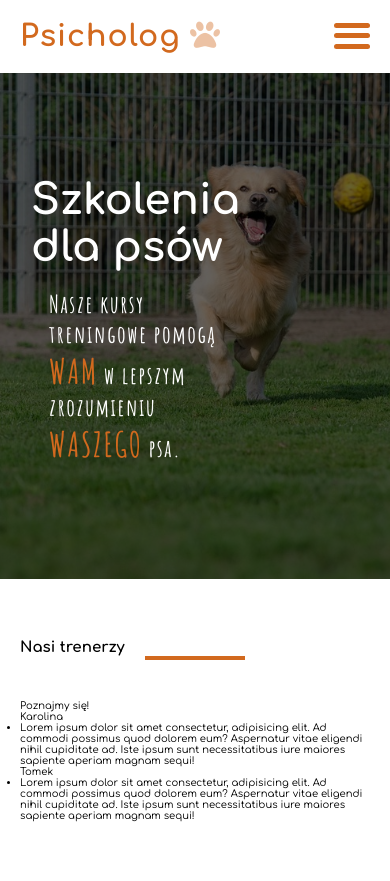
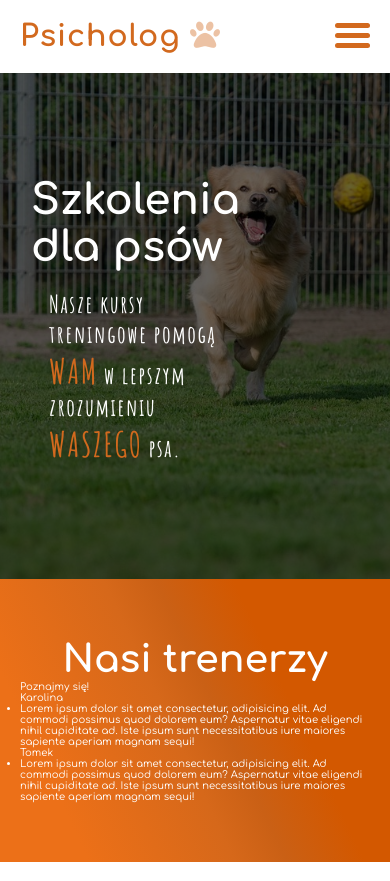
Before and after one commit to Grzegorz1992/DogCoachPage, a website built with Vite: page src/index.html in a window 390 px wide. Built offline with nearby package versions, Linux system fonts and the light colour scheme.

Commit message:
deleted section-title underline and created main-gradient in colors.scss

```diff
--- a/src/index.html
+++ b/src/index.html
@@ -52,8 +52,7 @@
 		<main>
 			<section id="aboutus" class="about-us-section section-padding">
 				<div class="wrapper">
-					<h2>Nasi trenerzy</h2>
-					<div class="underline"></div>
+					<h2 class="about-us-title">Nasi trenerzy</h2>
 					<p>Poznajmy się!
 					</p>
 					<ul>
--- a/src/sass/_colors.scss
+++ b/src/sass/_colors.scss
@@ -1,3 +1,10 @@
 $main-color: rgb(210, 105, 30);
 $main-color-transparent: rgba(210, 105, 30, 0.4);
 $pure-white: rgb(255, 255, 255);
+$main-gradient: linear-gradient(
+	65deg,
+	rgb(236, 112, 24) 17%,
+	rgb(214, 104, 26) 45%,
+	rgb(202, 96, 21) 55%,
+    rgb(211, 88, 0) 70%
+);
--- a/src/sass/_components.scss
+++ b/src/sass/_components.scss
@@ -1,5 +1,4 @@
 @import "./colors";
-
 
 .wrapper {
 	margin: 0 auto;
@@ -7,13 +6,6 @@
 	max-width: 1200px;
 }
 
-.underline {
-	margin: 0 auto 40px;
-	width: 100px;
-	height: 4px;
-	background-color: $main-color;
-}
-
 .section-padding {
 	padding: 6em 2em;
 }
--- a/src/style.scss
+++ b/src/style.scss
@@ -77,8 +77,8 @@ body {
 			justify-content: space-around;
 			align-items: flex-end;
 			position: relative;
-			height: 3.2rem;
-			width: 3.6rem;
+			height: 3rem;
+			width: 3.5rem;
 			background: none;
 			border: none;
 			transition: all 0.4s ease-in-out;
@@ -275,3 +275,16 @@ body {
 		}
 	}
 }
+
+// SECTION ABOUT US
+
+.about-us-section {
+	background: $main-gradient;
+	color: $pure-white;
+
+	.about-us-title {
+		font-size: 3.8rem;
+		text-align: center;
+	}
+
+}
```
